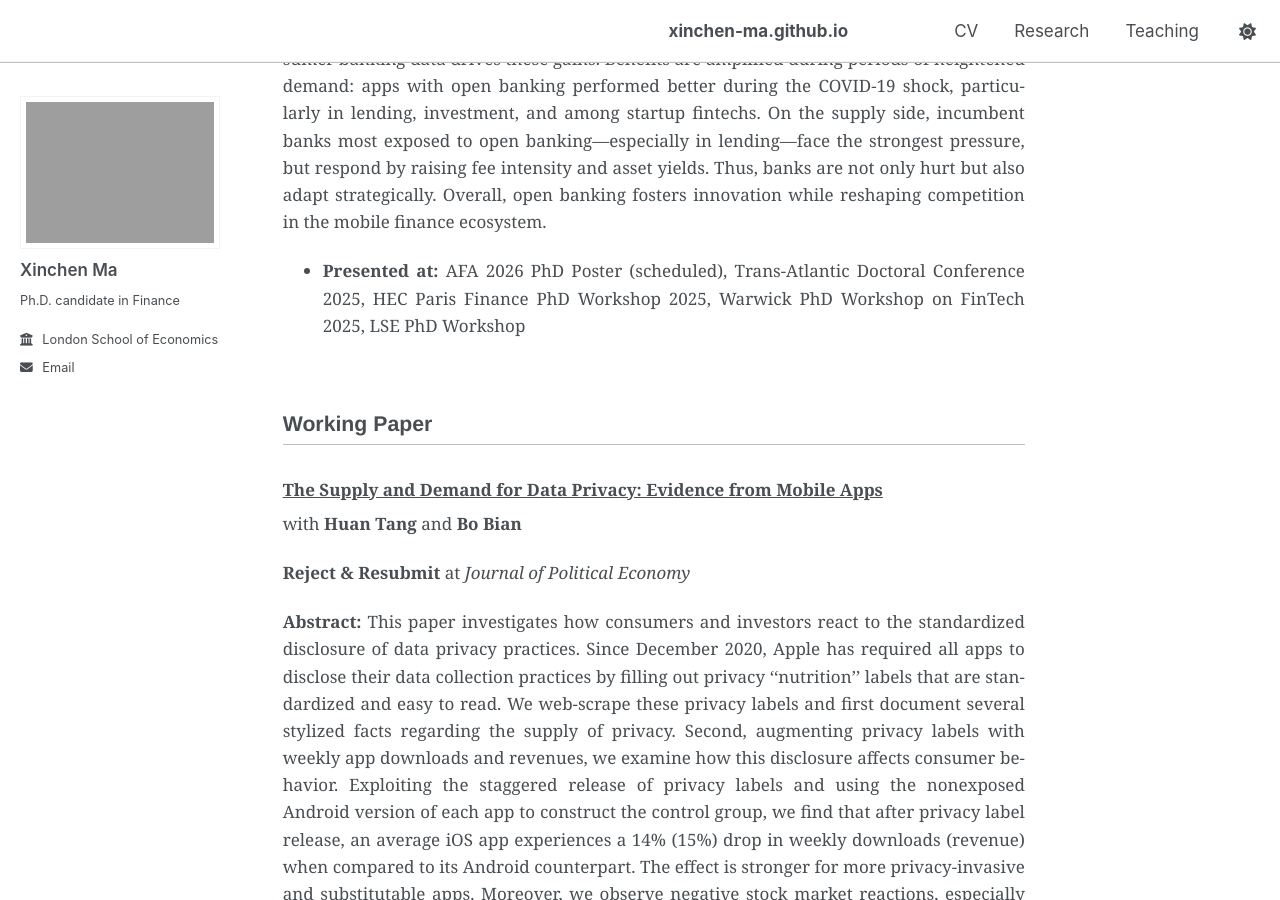
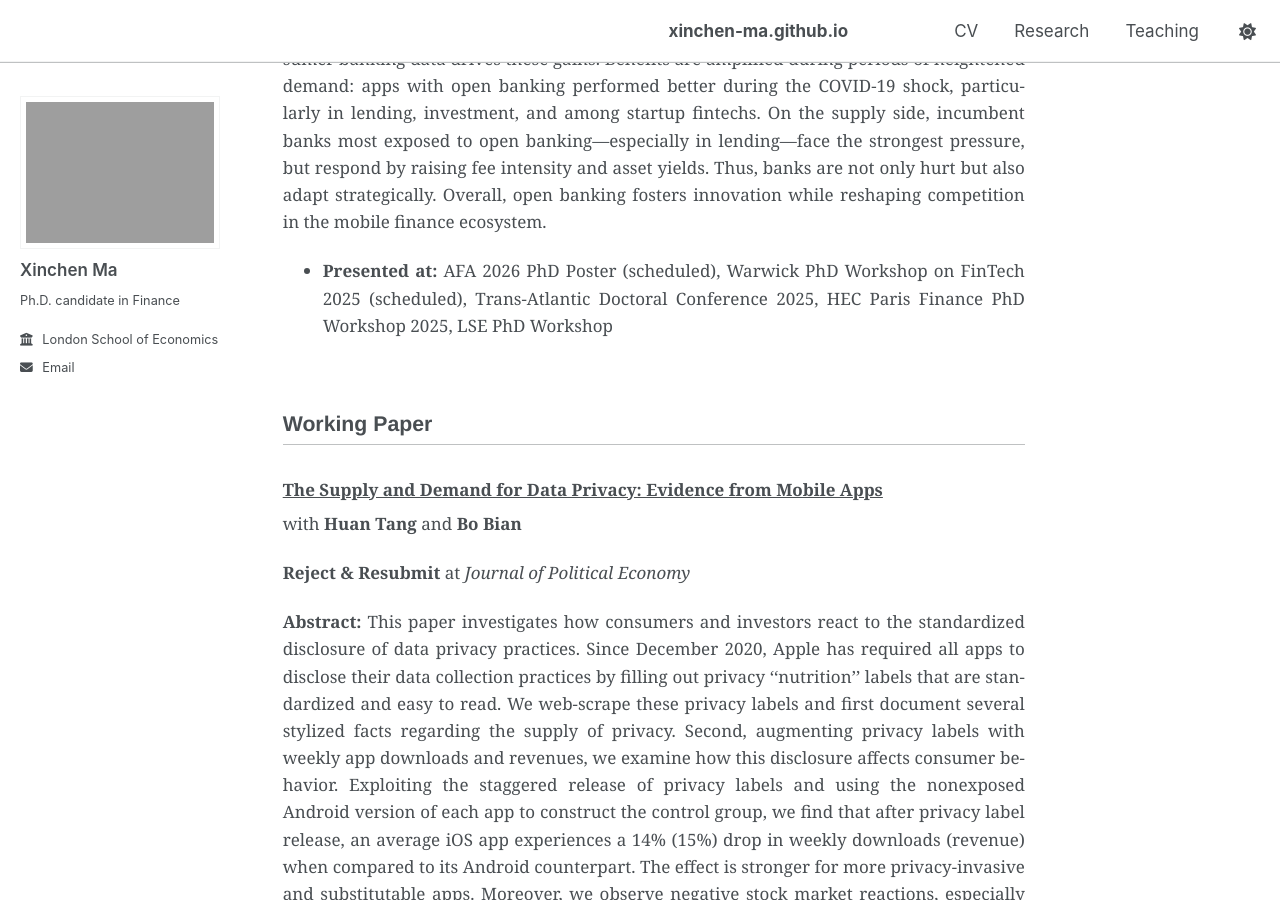
Before and after one commit to xinchen-ma/xinchen-ma.github.io, a Jekyll site: the page built from index.md, in a window 1280 px wide and 900 px high, scrolled down 621 px. Built offline with Jekyll 4.4.1, drawn with Linux system fonts in a browser that asks for light colours; a script that is not in the unit is left out.

Commit message:
Update index.md

```diff
--- a/index.md
+++ b/index.md
@@ -22,7 +22,7 @@ Email: x.ma25[at]lse.ac.uk
 
 **Abstract:** This paper examines the impact of open banking adoption on competition and innovation in digital financial services. I construct a novel dataset by decompiling historical Android app source code to identify open banking API integrations among finance apps in the UK and EU. Linking this with monthly app performance data, I find that adoption significantly increases downloads, user activity, and revenue. Exploiting cross-country variation in authorization status within the same app, I provide causal evidence that access to consumer banking data drives these gains. Benefits are amplified during periods of heightened demand: apps with open banking performed better during the COVID-19 shock, particularly in lending, investment, and among startup fintechs. On the supply side, incumbent banks most exposed to open banking—especially in lending—face the strongest pressure, but respond by raising fee intensity and asset yields. Thus, banks are not only hurt but also adapt strategically. Overall, open banking fosters innovation while reshaping competition in the mobile finance ecosystem.
 
-- **Presented at:** AFA 2026 PhD Poster (scheduled), Trans-Atlantic Doctoral Conference 2025, HEC Paris Finance PhD Workshop 2025, Warwick PhD Workshop on FinTech 2025, LSE PhD Workshop
+- **Presented at:** AFA 2026 PhD Poster (scheduled), Warwick PhD Workshop on FinTech 2025 (scheduled), Trans-Atlantic Doctoral Conference 2025, HEC Paris Finance PhD Workshop 2025, LSE PhD Workshop
 
 ## Working Paper
 
```
